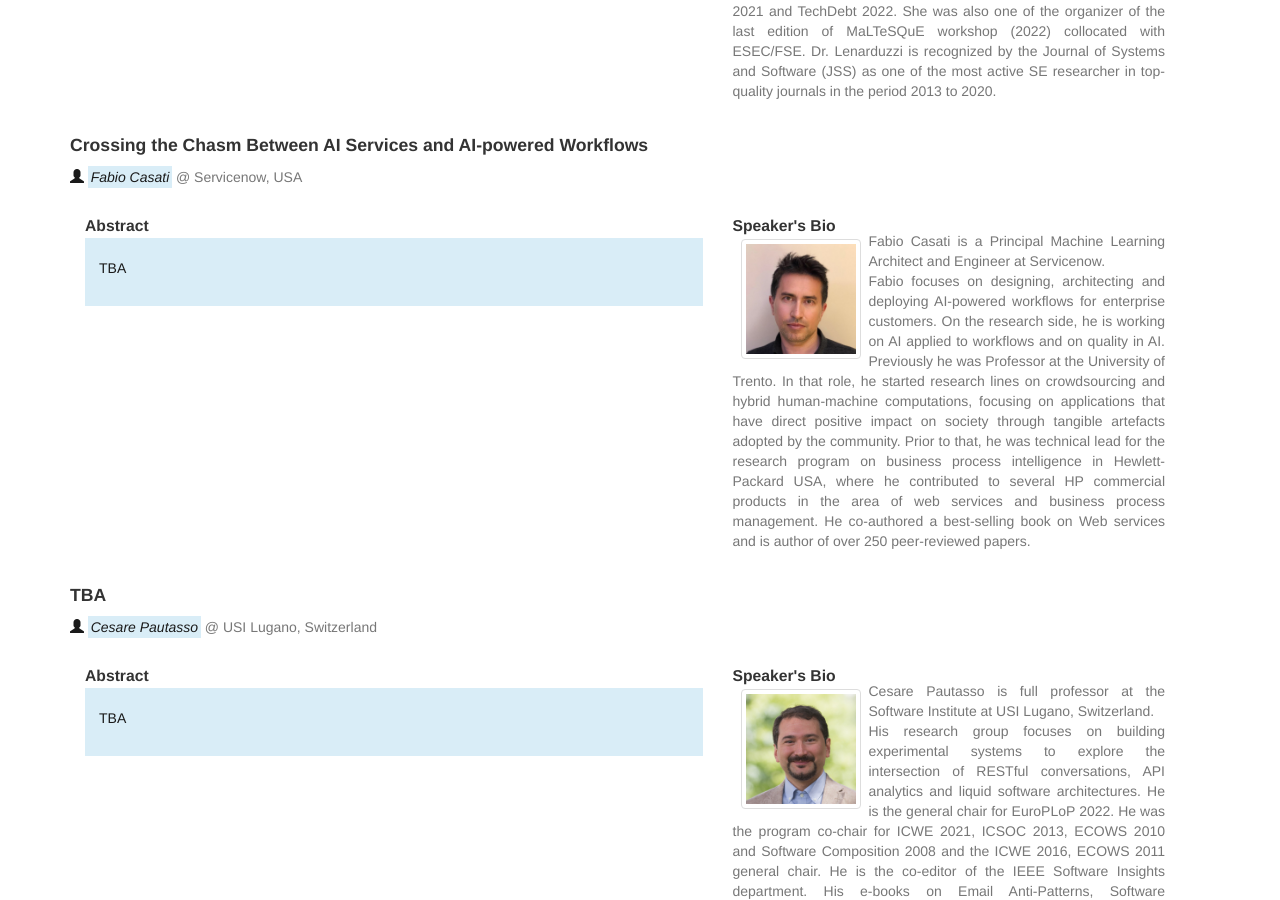
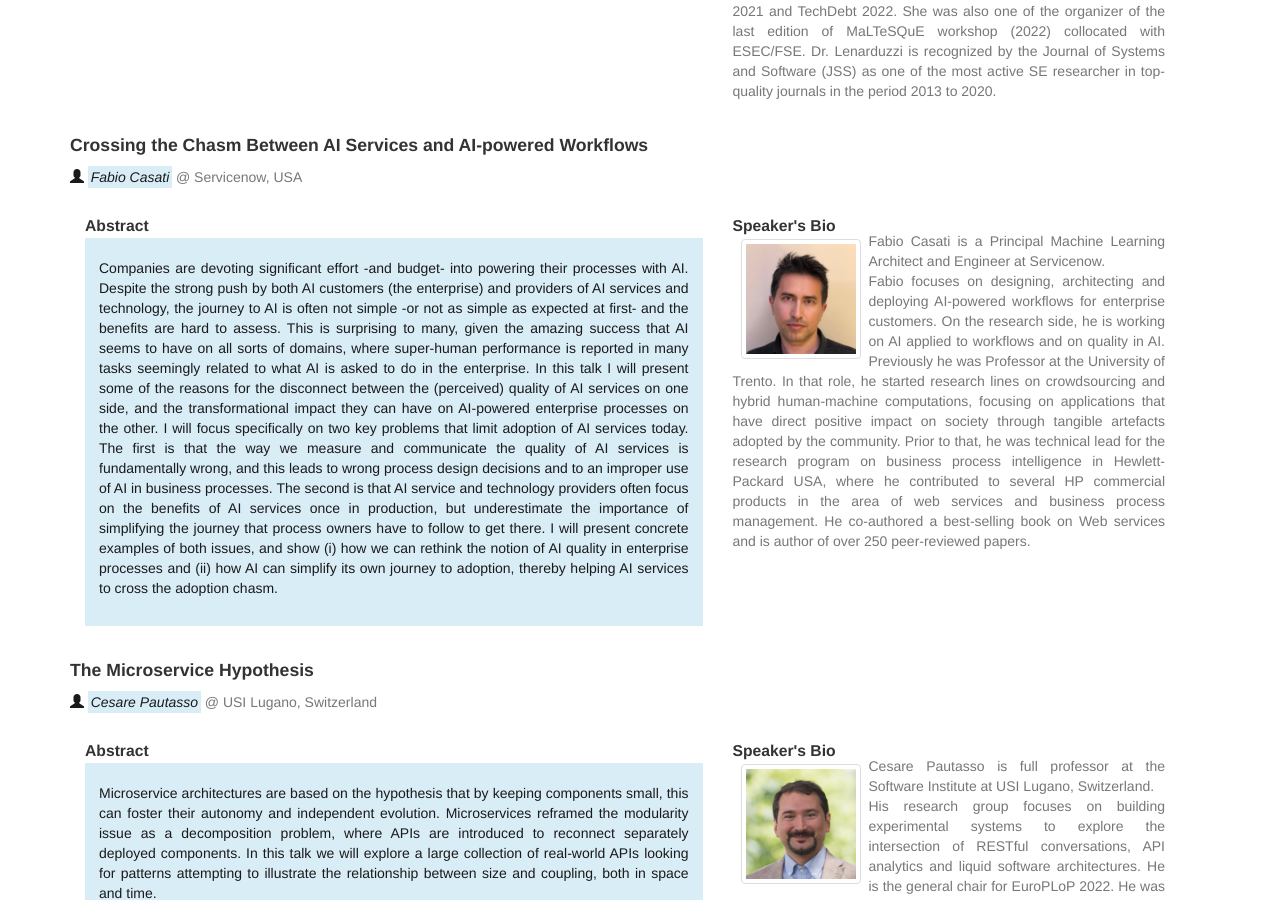
Before and after one commit to microservices-community/microservices-2022, a Jekyll site: the page built from keynotes.md, in a window 1280 px wide and 900 px high, scrolled down 1037 px. Built offline with Jekyll 4.4.1, drawn with Linux system fonts in a browser that asks for light colours.

Commit message:
Title and abstract for keynotes speakers

```diff
--- a/_data/keynotes.yml
+++ b/_data/keynotes.yml
@@ -28,7 +28,27 @@
     and is author of over 250 peer-reviewed papers.
   title: Crossing the Chasm Between AI Services and AI-powered Workflows
   abstract: |
-    TBA
+    Companies are devoting significant effort -and budget- into powering
+    their processes with AI. Despite the strong push by both AI customers
+    (the enterprise) and providers of AI services and technology,
+    the journey to AI is often not simple -or not as simple as expected at
+    first- and the benefits are hard to assess. This is surprising to many,
+    given the amazing success that AI seems to have on all sorts of domains,
+    where super-human performance is reported in many tasks seemingly related
+    to what AI is asked to do in the enterprise.
+    In this talk I will present some of the reasons for the disconnect between
+    the (perceived) quality of AI services on one side, and the transformational
+    impact they can have on AI-powered enterprise processes on the other.
+    I will focus specifically on two key problems that limit adoption of AI
+    services today. The first is that the way we measure and communicate the quality
+    of AI services is fundamentally wrong, and this leads to wrong process design
+    decisions and to an improper use of AI in business processes.
+    The second is that AI service and technology providers often focus on the benefits
+    of AI services once in production, but underestimate the importance of simplifying
+    the journey that process owners have to follow to get there.
+    I will present concrete examples of both issues, and show (i) how we can rethink
+    the notion of AI quality in enterprise processes and (ii) how AI can simplify
+    its own journey to adoption, thereby helping AI services to cross the adoption chasm.
 
 - speaker: Cesare Pautasso
   picture: cesare-pautasso.jpg
@@ -45,9 +65,15 @@
     He is the co-editor of the IEEE Software Insights department.
     His e-books on Email Anti-Patterns, Software Architecture, Business
     Process Management, and API visualization are available on LeanPub.
-  title: TBA
+  title: The Microservice Hypothesis
   abstract: |
-    TBA
+    Microservice architectures are based on the hypothesis that by keeping
+    components small, this can foster their autonomy and independent evolution.
+    Microservices reframed the modularity issue as a decomposition problem,
+    where APIs are introduced to reconnect separately deployed components.
+    In this talk we will explore a large collection of real-world APIs looking
+    for patterns attempting to illustrate the relationship between size and
+    coupling, both in space and time.
 
 # - speaker: Speaker Name
 #   picture: default.png
```
